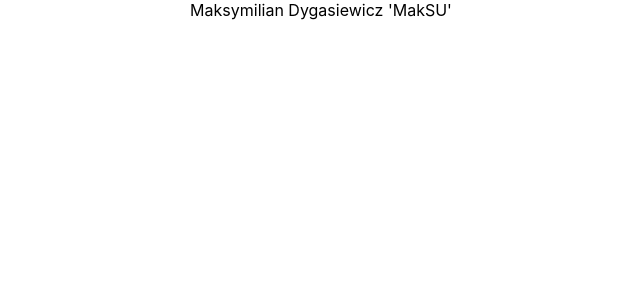
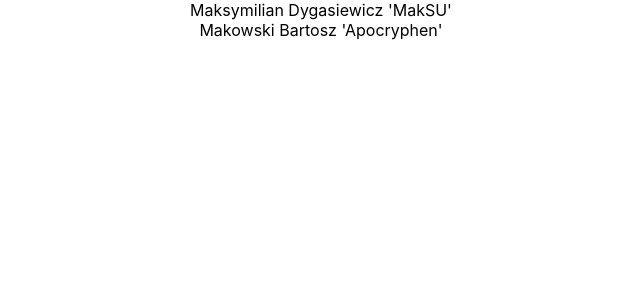
Before and after one commit to MaksSU/repo_team_odmrazamy_maryle, a React (Create React App) app: page / in a window 1280 px wide. Shown: the top 300 px of the page, without its empty margins (319-959 px from the left). Built offline with nearby package versions, Linux system fonts and the light colour scheme.

Commit message:
dodanie imienia

```diff
--- a/src/App.js
+++ b/src/App.js
@@ -7,6 +7,9 @@ function App() {
       <div>
         Maksymilian Dygasiewicz 'MakSU'
       </div>
+      <div>
+        Makowski Bartosz 'Apocryphen'
+      </div>
     </div>
   );
 }
```
